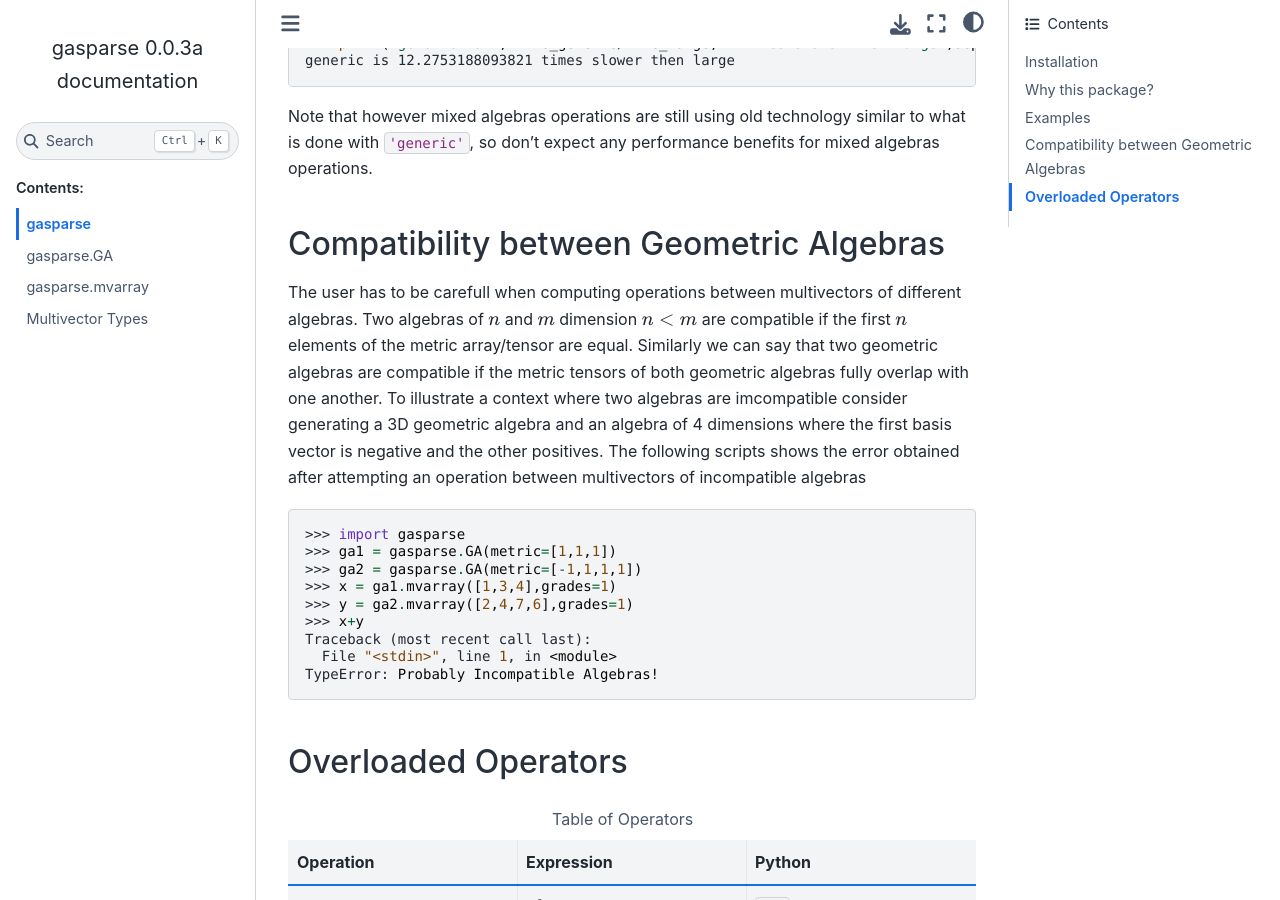
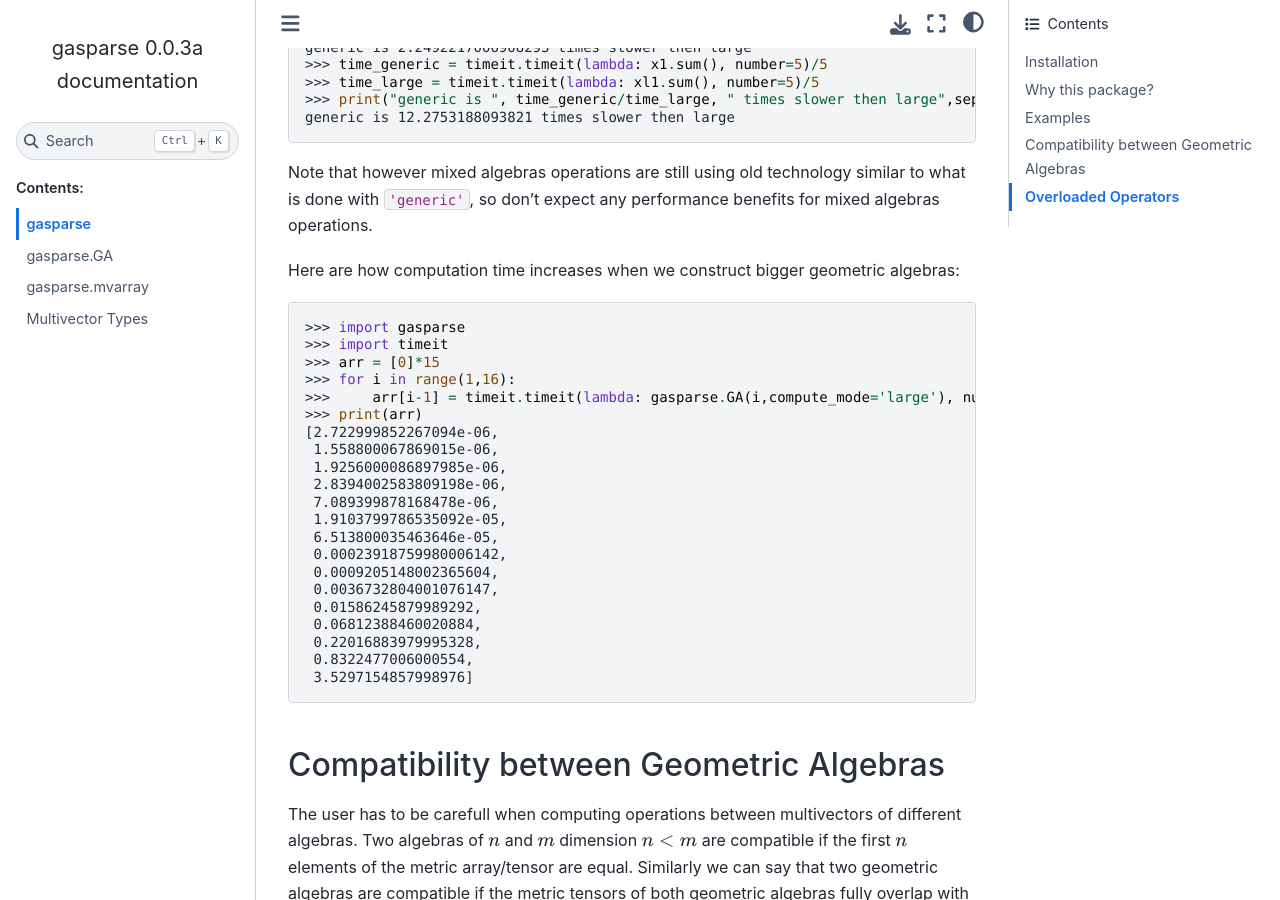
Before and after one commit to Numerical-Geometric-Algebra/gasparse, a Sphinx documentation site: the page built from docs/source/README.rst, in a window 1280 px wide and 900 px high, scrolled down 6522 px. Built offline with Sphinx 7.4.7 and the Sphinx Book theme 1.1.4, drawn with Linux system fonts in a browser that asks for light colours; some of the changed text lies outside the part shown.

Commit message:
comparing times initializing different geometric algebras

```diff
--- a/docs/source/README.rst
+++ b/docs/source/README.rst
@@ -69,8 +69,9 @@ The key features of this package are
  * Very fast computation of cayley tables.
  * Can efficiently deal with big geometric algebras without big overhead.
  * Can easily scale for other types of data structures (`multivector type`).
+ * In futures iterations improve performance by leveraging knowlegde of the ``C`` language. (vector calls, assembly)
 
-Another cool feature of this package is that for someone who is already familiar with programming with `kingdon <https://github.com/tBuLi/kingdon/tree/master>`_ and `Clifford <https://github.com/pygae/clifford/tree/master>`_
+Another cool feature of this package is that for someone who is already familiar with programming with `kingdon <https://github.com/tBuLi/kingdon/tree/master>`_ `Clifford <https://github.com/pygae/clifford/tree/master>`_ and `numba <https://github.com/EelcoHoogendoorn/numga>`_
 is going to easily adapt to this package's "`syntax`", since most of the python operators are similar.
 
 .. _examples:
@@ -294,6 +295,32 @@ difference in performance
 Note that however mixed algebras operations are still using old technology similar to what is done with ``'generic'``,
 so don't expect any performance benefits for mixed algebras operations.
 
+Here are how computation time increases when we construct bigger geometric algebras:
+
+.. code-block:: python
+
+  >>> import gasparse
+  >>> import timeit
+  >>> arr = [0]*15
+  >>> for i in range(1,16):
+  >>>     arr[i-1] = timeit.timeit(lambda: gasparse.GA(i,compute_mode='large'), number=5)/5
+  >>> print(arr)
+  [2.722999852267094e-06,
+   1.558800067869015e-06,
+   1.9256000086897985e-06,
+   2.8394002583809198e-06,
+   7.089399878168478e-06,
+   1.9103799786535092e-05,
+   6.513800035463646e-05,
+   0.00023918759980006142,
+   0.0009205148002365604,
+   0.0036732804001076147,
+   0.01586245879989292,
+   0.06812388460020884,
+   0.22016883979995328,
+   0.8322477006000554,
+   3.5297154857998976]
+
 ========================================
 Compatibility between Geometric Algebras
 ========================================
```
Also changed, not shown: NOTES.md (+13 -1 lines), docs/source/multivector_types.rst (+99 -9 lines).
